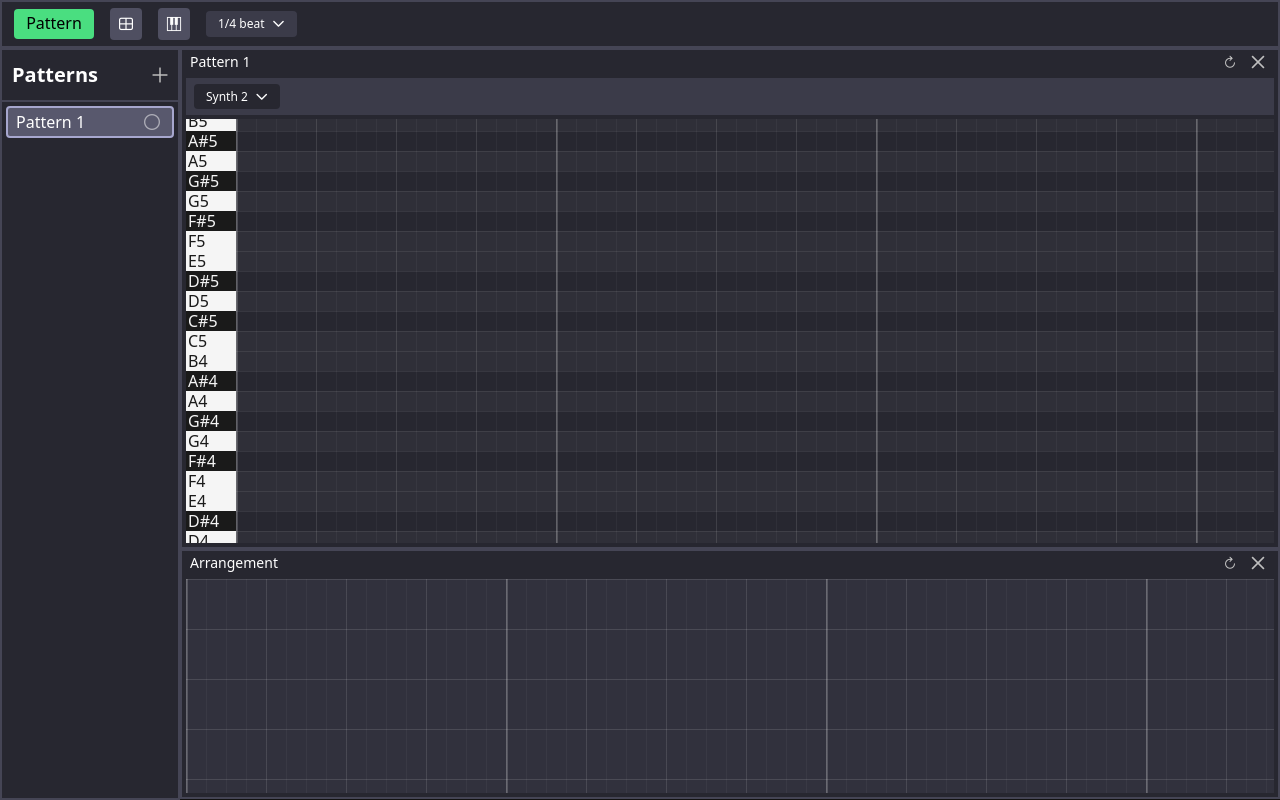
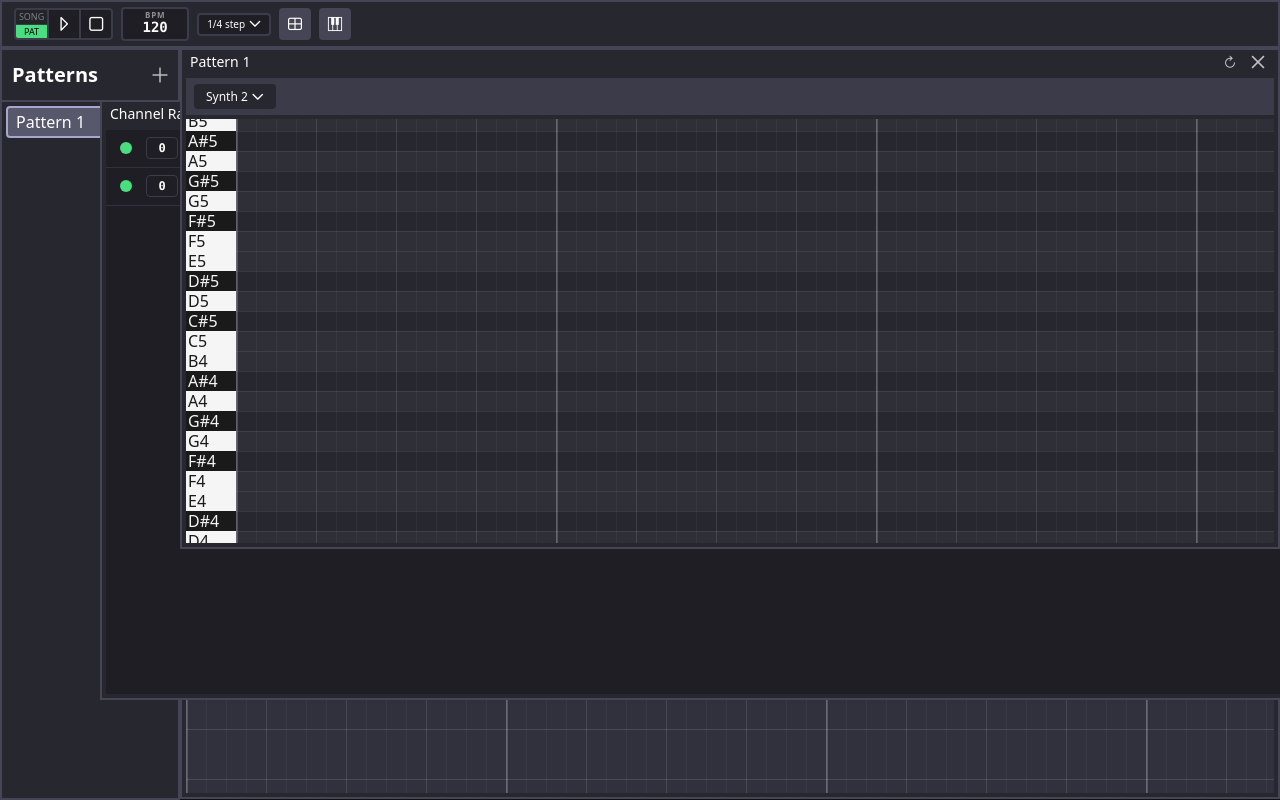
Before and after one commit to Narwhale14/kiwave, a Vue app: page / in a window 1280 px wide. Built offline with nearby package versions, Linux system fonts and the light colour scheme.

Commit message:
channel rack ui

```diff
--- a/src/App.vue
+++ b/src/App.vue
@@ -6,28 +6,28 @@ import { closePattern, patterns } from './services/patternsListManager';
 import { arrangementVisible } from './services/arrangementManager';
 import HeaderBar from './components/HeaderBar.vue';
 import Arrangement from './components/Arrangement.vue';
-import { computed } from 'vue';
+import ChannelRack from './components/ChannelRack.vue';
 import { PATTERNS_LIST_WIDTH, HEADER_HEIGHT, PIANO_ROLL_FILL_DEFAULT, ARRANGEMENT_FILL_DEFAULT } from './constants/layout';
 
 // Layout calculations for default window positions
-const availableWidth = computed(() => window.innerWidth - PATTERNS_LIST_WIDTH);
-const availableHeight = computed(() => window.innerHeight - HEADER_HEIGHT);
+const availableWidth = window.innerWidth - PATTERNS_LIST_WIDTH;
+const availableHeight = window.innerHeight - HEADER_HEIGHT;
+
+// piano roll default position and size
+const pianoRollWindow = {
+  x: PATTERNS_LIST_WIDTH,
+  y: HEADER_HEIGHT,
+  width: availableWidth,
+  height: Math.floor(availableHeight * PIANO_ROLL_FILL_DEFAULT)
+};
 
 // arrangement default position and size
-const arrangementWindow = computed(() => ({
+const arrangementWindow = {
   x: PATTERNS_LIST_WIDTH,
-  y: HEADER_HEIGHT + pianoRollWindow.value.height,
-  width: availableWidth.value,
-  height: Math.floor(availableHeight.value * ARRANGEMENT_FILL_DEFAULT)
-}));
-
-// piano roll default position and size
-const pianoRollWindow = computed(() => ({
-  x: PATTERNS_LIST_WIDTH,
-  y: HEADER_HEIGHT,
-  width: availableWidth.value,
-  height: Math.floor(availableHeight.value * PIANO_ROLL_FILL_DEFAULT)
-}));
+  y: HEADER_HEIGHT + pianoRollWindow.height,
+  width: availableWidth,
+  height: Math.floor(availableHeight * ARRANGEMENT_FILL_DEFAULT)
+};
 </script>
 
 <template>
@@ -52,6 +52,14 @@ const pianoRollWindow = computed(() => ({
         <Arrangement />
       </Window>
 
+      <Window
+        :visible="true"
+        :title="'Channel Rack'"
+        :id="'channel-rack'"
+      >
+        <ChannelRack></ChannelRack>
+      </Window>
+
       <!-- pattern windows -->
       <Window
         v-for="pattern in patterns"
--- a/src/audio/AudioEngine.ts
+++ b/src/audio/AudioEngine.ts
@@ -50,6 +50,7 @@ export class AudioEngine {
     play() { return this.scheduler.play(); }
     pause() { return this.scheduler.pause(); }
     stop() { return this.scheduler.stop(); }
+    toggle() { return this.scheduler.toggle(); }
     seek(beat: number) { this.scheduler.seek(beat); }
 
     setBpm(bpm: number) { this.scheduler.setBpm(bpm); }
--- a/src/components/Arrangement.vue
+++ b/src/components/Arrangement.vue
@@ -129,22 +129,26 @@ function finalizeEdit() {
   cursor.value = 'default';
 }
 
+// global playback toggling
 function handleKeyDown(event: KeyboardEvent) {
   const target = event.target as HTMLElement;
   if(['INPUT', 'TEXTAREA'].includes(target.tagName)) return;
 
   if(event.code === 'Space') {
     event.preventDefault();
+
+    // recompile if on arrangement mode + not playing
     if (playbackMode.value === 'arrangement' && !engine.scheduler.isPlaying) {
       recompileArrangement();
     }
-    engine.scheduler.toggle();
+
+    engine.toggle();
     return;
   }
 
   if(event.code === 'Enter') {
     event.preventDefault();
-    engine.scheduler.stop();
+    engine.stop();
     return;
   }
 }
--- /dev/null
+++ b/src/components/ChannelRack.vue
@@ -0,0 +1,73 @@
+<script setup lang="ts">
+import { channelManager } from '../audio/channelManager';
+import { computed } from 'vue';
+
+const channels = computed(() => channelManager.getAllChannels());
+const anySoloed = computed(() => channels.value.some(c => c.solo));
+
+function muteCircleColor(channel: { muted: boolean; solo: boolean }) {
+  if(anySoloed.value) return channel.solo ? 'var(--playhead)' : 'var(--step-35)';
+  return channel.muted ? 'var(--step-35)' : 'var(--playhead)';
+}
+
+function onMixerTrackKeydown(e: KeyboardEvent) {
+  if(e.key === 'Enter') (e.target as HTMLInputElement).blur();
+  if(e.key === 'Escape') (e.target as HTMLInputElement).blur();
+}
+
+function commitMixerTrack(id: string, e: Event) {
+  const input = e.target as HTMLInputElement;
+  const val = parseInt(input.value, 10);
+  if(!isNaN(val) && val >= 0) {
+    channelManager.setMixerRoute(id, val);
+    input.value = val.toString();
+  } else {
+    input.value = (channelManager.getChannel(id)?.mixerTrack ?? 0).toString();
+  }
+}
+</script>
+
+<template>
+  <div class="flex flex-col w-full h-full bg-mix-10 overflow-y-auto">
+    <div
+      v-for="channel in channels"
+      :key="channel.id"
+      class="flex flex-row items-center gap-2 px-2 py-1 border-b border-mix-20 hover:bg-mix-15 transition-colors"
+    >
+      <!-- mute toggle (left click) / solo toggle (right click) -->
+      <button
+        @click="channelManager.toggleMute(channel.id)"
+        @contextmenu.prevent="channelManager.toggleSolo(channel.id)"
+        class="flex items-center justify-center w-6 h-6 rounded shrink-0 focus:outline-none"
+        :title="channel.solo ? 'Solo (right-click to toggle)' : channel.muted ? 'Unmute' : 'Mute (right-click to solo)'"
+      >
+        <span
+          class="w-3 h-3 rounded-full transition-colors"
+          :style="{ backgroundColor: muteCircleColor(channel) }"
+        ></span>
+      </button>
+
+      <!-- mixer track number input -->
+      <input
+        :value="channel.mixerTrack"
+        type="text"
+        inputmode="numeric"
+        class="bg-mix-10 border border-mix-25 rounded text-center text-xs font-mono font-bold w-8 py-0.5 outline-none shrink-0"
+        @focus="($event.target as HTMLInputElement).select()"
+        @blur="commitMixerTrack(channel.id, $event)"
+        @keydown="onMixerTrackKeydown"
+      />
+
+      <!-- channel name button -->
+      <button
+        class="flex-1 text-left px-2 py-0.5 rounded text-sm font-mono bg-mix-15 border border-mix-25 hover:bg-mix-25 transition-colors truncate min-w-0"
+      >
+        {{ channel.name }}
+      </button>
+    </div>
+
+    <div v-if="channels.length === 0" class="flex items-center justify-center flex-1 opacity-30 text-xs">
+      No channels
+    </div>
+  </div>
+</template>
--- a/src/components/HeaderBar.vue
+++ b/src/components/HeaderBar.vue
@@ -6,6 +6,30 @@ import { activePattern, patterns, closePattern } from '../services/patternsListM
 import { activeWindowId, focusWindow } from '../services/windowManager';
 import BaseDropdown from './modals/BaseDropdown.vue';
 import { HEADER_HEIGHT } from '../constants/layout';
+import { ref } from 'vue';
+import { getAudioEngine } from '../services/audioEngineManager';
+
+const engine = getAudioEngine();
+const playButtonOn = ref(false);
+const bpmInput = ref(engine.scheduler.bpm.toString());
+
+function commitBpm() {
+  const val = parseFloat(bpmInput.value);
+  if (!isNaN(val) && val > 0 && val <= 999) {
+    engine.setBpm(val);
+    bpmInput.value = val.toString();
+  } else {
+    bpmInput.value = engine.scheduler.bpm.toString();
+  }
+}
+
+function onBpmKeydown(e: KeyboardEvent) {
+  if (e.key === 'Enter') (e.target as HTMLInputElement).blur();
+  if (e.key === 'Escape') {
+    bpmInput.value = engine.scheduler.bpm.toString();
+    (e.target as HTMLInputElement).blur();
+  }
+}
 
 function handleModeToggle(event: MouseEvent) {
   togglePlaybackMode();
@@ -38,42 +62,71 @@ function togglePianoRoll() {
 </script>
 
 <template>
-  <div class="flex w-full border-2 bg-mix-15 border-mix-30 px-3 gap-4 items-center" :style="{ height: `${HEADER_HEIGHT}px` }">
-    <!-- Playback Mode Toggle -->
-    <button @click="handleModeToggle" class="flex justify-center items-center px-2 py-1 w-20 text-xs font-semibold rounded transition-colors playhead-color text-black">
-      {{ playbackMode === 'pattern' ? 'Pattern' : 'Song' }}
-    </button>
+  <div class="flex w-full border-2 bg-mix-15 border-mix-30 px-3 gap-2 items-center" :style="{ height: `${HEADER_HEIGHT}px` }">
+    <!-- playback controls -->
+    <div class="flex flex-row items-stretch">
+      <div class="flex flex-col border-2 border-mix-25 overflow-hidden text-[9px] font-semibold rounded-l">
+        <button
+          @click="handleModeToggle($event)"
+          class="flex flex-1 justify-center items-center transition-all"
+          :class="playbackMode === 'arrangement' ? 'playhead-color text-black' : 'bg-mix-10 opacity-40 hover:opacity-70'"
+        >SONG</button>
+        <div class="h-px bg-mix-25"></div>
+        <button
+          @click="handleModeToggle($event)"
+          class="flex-1 px-2 transition-all"
+          :class="playbackMode === 'pattern' ? 'playhead-color text-black' : 'bg-mix-10 opacity-40 hover:opacity-70'"
+        >PAT</button>
+      </div>
+
+      <button @click="() => { engine.toggle(); playButtonOn = !playButtonOn; }" class="flex items-center justify-center w-8 h-8 transition-colors bg-mix-10 hover:bg-mix-15 border-2 border-l-0 border-mix-25">
+        <span class="pi text-sm" :class="[playButtonOn ? 'pi-pause' : 'pi-play']"></span>
+      </button>
+
+      <button @click="() => { engine.stop(); playButtonOn = false; }" class="flex items-center justify-center w-8 h-8 rounded-r transition-colors bg-mix-10 hover:bg-mix-15 border-2 border-l-0 border-mix-25">
+        <span class="pi text-sm pi-stop"></span>
+      </button>
+    </div>
+
+    <!-- tempo -->
+    <div class="flex flex-col items-center border-2 border-mix-25 rounded bg-mix-10 px-2 py-0.5">
+      <span class="text-[8px] font-bold tracking-widest opacity-50 leading-none">BPM</span>
+      <input
+        v-model="bpmInput"
+        type="text"
+        inputmode="decimal"
+        class="bg-transparent text-center text-sm font-mono font-bold w-12 outline-none leading-tight"
+        @focus="($event.target as HTMLInputElement).select()"
+        @blur="commitBpm"
+        @keydown="onBpmKeydown"
+      />
+    </div>
+
+    <!-- snap division -->
+    <div class="flex flex-col items-center border-2 border-mix-25 rounded bg-mix-10" style="font-size: 10px;">
+      <BaseDropdown
+        v-model="snapDivision"
+        :items="snapOptions"
+        item-label="label"
+        item-value="value"
+        button-bg="bg-transparent"
+        button-class="px-2 py-0.5 font-mono font-bold min-w-0"
+        width="0"
+      />
+    </div>
 
     <!-- arrangement toggle -->
-    <button
+    <button class="flex items-center justify-center w-8 h-8 rounded transition-colors hover:bg-mix-35" :class="arrangementVisible ? 'bg-mix-30' : 'bg-mix-20'"
       @click="toggleArrangement"
-      class="flex items-center justify-center w-8 h-8 rounded transition-colors hover:bg-mix-40"
-      :class="arrangementVisible ? 'bg-mix-35' : 'bg-mix-30'"
-      title="Toggle Arrangement"
     >
       <span class="pi pi-table text-sm"></span>
     </button>
 
     <!-- piano roll toggle -->
-    <button
+    <button class="flex items-center justify-center w-8 h-8 rounded transition-colors hover:bg-mix-35" :class="activePattern ? 'bg-mix-30' : 'bg-mix-20'"
       @click="togglePianoRoll"
-      class="flex items-center justify-center w-8 h-8 rounded transition-colors hover:bg-mix-40"
-      :class="activePattern ? 'bg-mix-35' : 'bg-mix-30'"
-      title="Toggle Piano Roll"
     >
       <img src="/icons/piano-icon-white.png" class="w-5 h-5 object-contain" />
     </button>
-
-    <!-- Snap Division -->
-    <label class="flex items-center gap-2 text-xs">
-        <BaseDropdown
-          v-model="snapDivision"
-          :items="snapOptions"
-          item-label="label"
-          item-value="value"
-          button-bg="bg-mix-25"
-          width="20"
-        />
-      </label>
   </div>
 </template>
--- a/src/components/PatternsList.vue
+++ b/src/components/PatternsList.vue
@@ -89,7 +89,7 @@ watch(addModalVisible, async (visible) => {
           draggable="true"
           @dragstart="handleDragStart(pattern, $event)"
           :class="[
-            'w-full text-left px-2 border-2 rounded-sm h-8',
+            'w-full text-left px-2 border-2 rounded-sm h-8 hover:border-[#646cff]! transition-colors',
             pattern.num === activePattern?.num
               ? 'bg-mix-40 border-mix-80'
               : 'bg-mix-25 border-mix-50 text-white'
--- a/src/components/modals/BaseDropdown.vue
+++ b/src/components/modals/BaseDropdown.vue
@@ -10,9 +10,11 @@ const props = withDefaults(defineProps<{
   itemValue?: string,
   placeholder?: string,
   buttonBg?: string,
+  buttonClass?: string,
   width?: string
 }>(), {
   buttonBg: 'bg-mix-15',
+  buttonClass: 'px-3 py-1 text-sm',
   width: '20'
 });
 
@@ -111,19 +113,19 @@ watch(isOpen, (open) => {
     <button
       type="button"
       @click="toggle"
-      :class="[`dropdown-button flex items-center justify-between gap-2 min-w-${width} px-3 py-1 text-sm rounded transition-colors`, buttonBg]"
+      :class="[`dropdown-button flex items-center justify-between gap-1 min-w-${width} rounded transition-colors whitespace-nowrap`, buttonBg, buttonClass]"
     >
       <span>{{ selectedItem?.[labelKey] ?? placeholder ?? 'Select' }}</span>
       <span class="pi pi-chevron-down text-xs transition-transform" :class="{ 'rotate-180': isOpen }" />
     </button>
 
-    <div v-if="isOpen" class="absolute left-0 mt-1 w-full bg-mix-20 border border-mix-40 rounded shadow-lg z-100 max-h-60 overflow-auto">
+    <div v-if="isOpen" class="absolute left-0 mt-1 w-max min-w-full bg-mix-20 border border-mix-40 rounded shadow-lg z-100 max-h-60 overflow-auto">
       <div
         v-for="(item, index) in items"
         :key="item[valueKey]"
         @click.stop="select(item)"
         @mouseenter="handleItemHover(index)"
-        class="px-3 py-2 text-sm cursor-pointer transition-colors"
+        class="px-2 py-1 text-xs cursor-pointer transition-colors whitespace-nowrap"
         :class="index === highlightedIndex ? 'bg-mix-35' : 'bg-mix-20 hover:bg-mix-30'"
       >
         <slot name="item" :item="item">
@@ -136,7 +138,7 @@ watch(isOpen, (open) => {
 
 <style scoped>
 .dropdown-button:hover {
-  background-color: var(--step-35) !important;
-  border-color: var(--step-35);
+  background-color: var(--step-30) !important;
+  border-color: var(--step-30);
 }
 </style>
--- a/src/constants/layout.ts
+++ b/src/constants/layout.ts
@@ -10,3 +10,8 @@ export const HEADER_HEIGHT = 48;
 // percents
 export const ARRANGEMENT_FILL_DEFAULT = 1 / 3;
 export const PIANO_ROLL_FILL_DEFAULT = 2 / 3;
+
+// channel rack
+export const CHANNEL_RACK_WIDTH = 600;
+export const CHANNEL_RACK_ROW_HEIGHT = 33;   // py-1 (8px) + h-6 items (24px) + border-b (1px)
+export const CHANNEL_RACK_CHROME = 40;        // titlebar + borders + content padding
--- a/src/palette.css
+++ b/src/palette.css
@@ -141,7 +141,6 @@
 }
 
 button:hover {
-  border-color: #646cff;
   transition: background-color 250ms ease;
 }
 
@@ -151,6 +150,10 @@ input:focus {
   transition: background-color 250ms ease;
 }
 
+.hover\:bg-mix-15:hover { background-color: var(--step-15); }
+.hover\:bg-mix-20:hover { background-color: var(--step-20); }
+.hover\:bg-mix-25:hover { background-color: var(--step-25); }
+.hover\:bg-mix-30:hover { background-color: var(--step-30); }
 .hover\:bg-mix-35:hover { background-color: var(--step-35); }
 .hover\:bg-mix-40:hover { background-color: var(--step-40); }
 .hover\:bg-mix-45:hover { background-color: var(--step-45); }
--- a/src/util/snap.ts
+++ b/src/util/snap.ts
@@ -4,12 +4,14 @@ import { ref } from 'vue';
 export const snapDivision = ref(4);
 
 export const snapOptions = [
-  { label: '1/1 beat', value: 1 },
-  { label: '1/2 beat', value: 2 },
-  { label: '1/4 beat', value: 4 },
-  { label: '1/8 beat', value: 8 },
-  { label: '1/16 beat', value: 16 },
-  { label: '1/32 beat', value: 32 }
+  { label: '1/1 step', value: 1 },
+  { label: '1/2 step', value: 2 },
+  { label: '1/3 step', value: 3},
+  { label: '1/4 step', value: 4 },
+  { label: '1/6 step', value: 6},
+  { label: '1/8 step', value: 8 },
+  { label: '1/16 step', value: 16 },
+  { label: '1/32 step', value: 32 }
 ];
 
 export function snap(value: number, division: number = snapDivision.value): number {
```
Also changed, not shown: public/icons/piano-icon.png (deleted).
